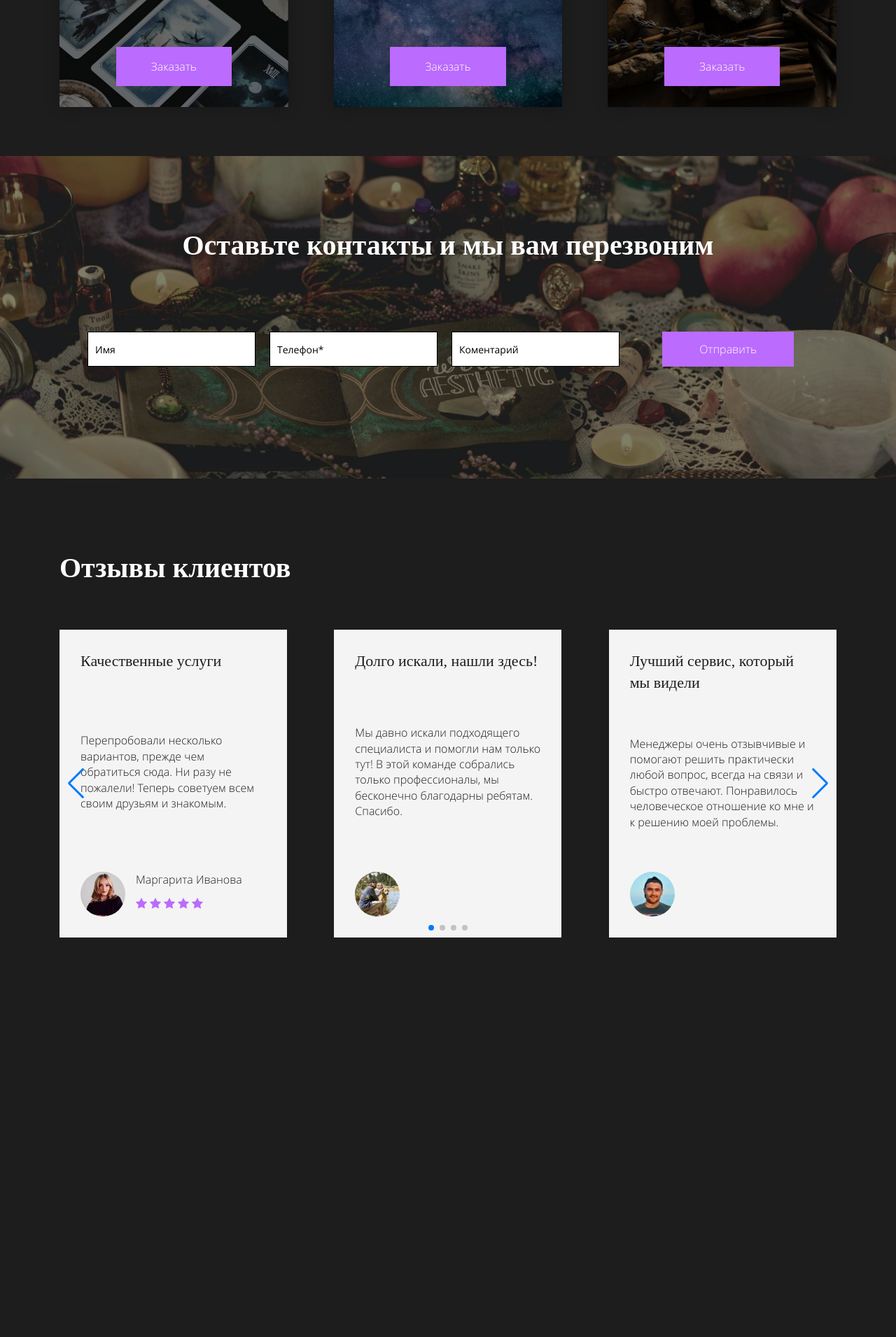
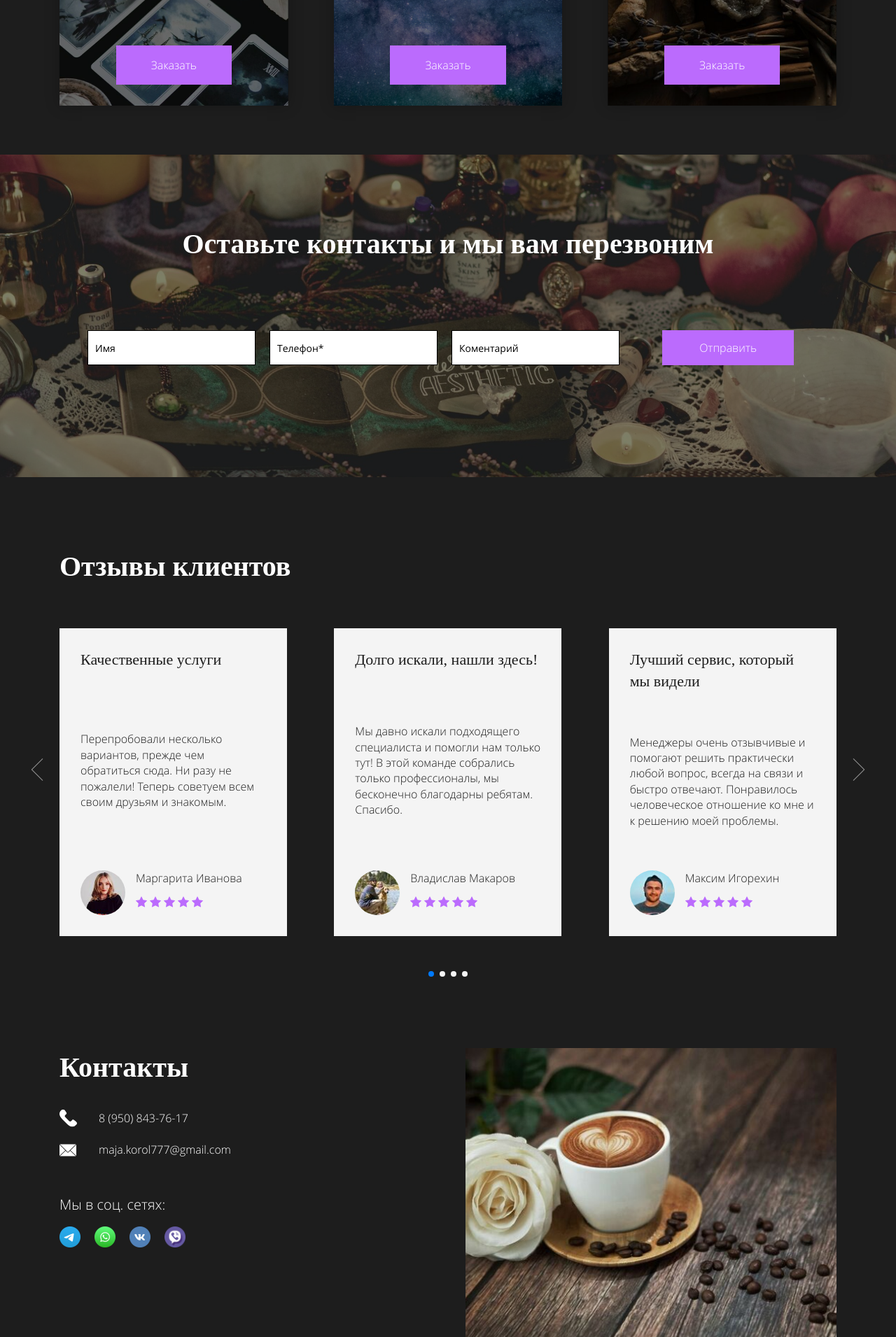
Before and after one commit to Shellect/darkmoon, a PHP site: page / in a window 1280 px wide. Shown: the part 1649-3560 px from the top of the page at 70% size. Before the commit the page ends 2989 px from the top, so only its background shows below. Run offline with PHP 8.4, Linux system fonts and the light colour scheme; some web fonts are replaced.

Commit message:
add footer

```diff
--- a/css/style.css
+++ b/css/style.css
@@ -102,19 +102,19 @@ main {
 
 .container {
    width: 100%;
-   padding: 0 30px;
+   padding: 0 64px;
    margin: 0 auto;
 }
 
 
 
 .header {
-   min-width: 1170px;
+   min-width: 1238px;
    border-bottom: 1px solid #d9d9d9;
 }
 
 .header__wrapper {
-   width: 1170px;
+   width: 1238px;
    padding: 10px 0;
    margin: 0 auto;
 }
@@ -192,7 +192,7 @@ main {
 
 
 .top {
-   width: 1170px;
+   width: 1238px;
    padding: 100px 0 25px;
    margin: 0 auto;
 }
@@ -214,12 +214,11 @@ main {
 
 
 .big-picture {
-   min-width: 1170px;
-   border-bottom: 1px solid #d9d9d9;
+   min-width: 1238px;
 }
 
 .big-picture__wrapper {
-   width: 1170px;
+   width: 1238px;
    padding: 65px 0 24px;
    margin: 0 auto;
 }
@@ -231,9 +230,9 @@ main {
 }
 
 .big-picture__bg {
-   width: 1170px;
+   width: 1238px;
    height: 350px;
-   margin-left: -35px;
+   margin-left: -64px;
    background: #fff url(../images/bg.jpg) center / cover no-repeat;
 }
 
@@ -253,12 +252,11 @@ main {
 
 
 .about {
-   min-width: 1170px;
-   border-bottom: 1px solid #d9d9d9;
+   min-width: 1238px;
 }
 
 .about__wrapper {
-   width: 1170px;
+   width: 1238px;
    padding: 70px 0;
    margin: 0 auto;
 }
@@ -270,11 +268,11 @@ main {
 
 
 .services {
-   min-width: 1170px;
+   min-width: 1238px;
 }
 
 .services__wrapper {
-   width: 1170px;
+   width: 1238px;
    padding: 70px 0;
    margin: 0 auto;
 }
@@ -379,7 +377,7 @@ main {
 
 
 .send-contacts {
-   min-width: 1170px;
+   min-width: 1238px;
 
    position: relative;
 
@@ -404,7 +402,7 @@ main {
 }
 
 .send-contacts__wrapper {
-   width: 1170px;
+   width: 1238px;
    padding: 100px 0 110px;
    margin: 0 auto;
 }
@@ -468,16 +466,21 @@ main {
 
 
 .reviews {
-   min-width: 1170px;
+   min-width: 1238px;
 }
 
 .reviews__wrapper {
-   width: 1170px;
-   padding: 100px 0 110px;
+   width: 1238px;
+   padding: 100px 0 100px;
    margin: 0 auto;
 }
 
+.reviews__wrapper .container {
+   padding: 0;
+}
+
 .reviews__title {
+   padding: 0 0 0 64px;
    margin: 0 0 60px;
 }
 
@@ -550,6 +553,168 @@ main {
    color: #BB6BFD;
 }
 
+
+
 .swiper {
-   width: 1110px;
+   width: 1238px;
+   height: 500px;
+   padding: 0 64px;
 }
+
+.swiper .swiper-pagination {
+   bottom: 0;
+}
+
+.swiper-pagination-bullet {
+   background: #F4F4F4;
+   opacity: 1;
+}
+
+.swiper-pagination-bullet-active {
+   background: #007aff;
+}
+
+.swiper-button-prev::after,
+.swiper-button-next::after {
+   display: none;
+}
+
+.swiper-button-prev,
+.swiper-button-next {
+   width: 64px;
+   height: 64px;
+
+   top: 192px;
+
+   opacity: 0.5;
+   transition: all linear 0.1s;
+}
+
+.swiper-button-prev:hover,
+.swiper-button-next:hover {
+   opacity: 1;
+}
+
+.swiper-button-prev {
+   left: 0;
+
+   background: transparent url(../images/slider-btn.svg) 50% 50% / 50% no-repeat;
+}
+.swiper-button-next {
+   right: 0;
+
+   background: transparent url(../images/slider-btn.svg) 50% 50% / 50% no-repeat;
+   transform: rotate(180deg);
+}
+
+
+
+.footer {
+   min-width: 1238px;
+
+   font-family: 'Open Sans', sans-serif;
+   font-size: 16px;
+   font-weight: 300;
+   line-height: 1.4;
+}
+
+.footer__wrapper {
+   width: 1238px;
+   padding: 0 0 80px;
+   margin: 0 auto;
+}
+
+.footer__inner {
+   display: flex;
+   justify-content: space-between;
+}
+
+.footer__title {
+   margin: 0 0 30px;
+}
+
+.footer__tel,
+.footer__email {
+   display: block;
+   padding: 3px 0 3px 56px;
+
+   position: relative;
+}
+
+.footer__email {
+   margin: 17px 0 0;
+}
+
+.footer__tel::before,
+.footer__email::before {
+   content: '';
+
+   position: absolute;
+   left: 0;
+   top: 50%;
+
+   transform: translateY(-50%);
+}
+
+.footer__tel::before {
+   width: 25px;
+   height: 25px;
+
+   background: url(../images/phone-icon.svg) center no-repeat;
+}
+
+.footer__email::before {
+   width: 24px;
+   height: 24px;
+
+   background: url(../images/email-icon.svg) center no-repeat;
+}
+
+
+
+.social-media {
+   margin: 50px 0 0;
+}
+
+.social-media__title {
+   font-family: 'Open Sans', sans-serif;
+   font-size: 20px;
+   font-weight: 300;
+   line-height: 1.4;
+}
+
+.social-media__list {
+   display: flex;
+   padding: 0;
+   margin: 17px 0 0 -20px;
+
+   list-style: none;
+}
+
+.social-media__item {
+   margin: 0 0 0 20px;
+}
+
+.social-media__link {
+   display: block;
+   width: 30px;
+   height: 30px;
+}
+
+.social-media__icon {
+   width: 100%;
+   height: 100%;
+}
+
+
+
+.footer__figure {
+   width: 530px;
+}
+
+.footer__img {
+   width: 100%;
+   height: 100%;
+
+   object-fit: cover;
+}
--- a/index.html
+++ b/index.html
@@ -256,6 +256,66 @@
                                     <div class="reviews__card-photo">
                                        <img class="reviews__card-img" src="images/reviewer-2.jpg" alt="reviewer">
                                     </div>
+                                    <div class="reviews__card-info">
+                                       <p class="reviews__card-name">Владислав Макаров</p>
+                                       <ul class="reviews__card-rating">
+                                          <li class="reviews__card-star">
+                                             <svg fill="#BB6BFD" version="1.1" id="Capa_1" xmlns="http://www.w3.org/2000/svg" xmlns:xlink="http://www.w3.org/1999/xlink" x="0px" y="0px" viewBox="0 0 55.867 55.867" style="enable-background:new 0 0 55.867 55.867;" xml:space="preserve">
+                                                <path d="M55.818,21.578c-0.118-0.362-0.431-0.626-0.808-0.681L36.92,18.268L28.83,1.876c-0.168-0.342-0.516-0.558-0.896-0.558
+                                                   s-0.729,0.216-0.896,0.558l-8.091,16.393l-18.09,2.629c-0.377,0.055-0.689,0.318-0.808,0.681c-0.117,0.361-0.02,0.759,0.253,1.024
+                                                   l13.091,12.76l-3.091,18.018c-0.064,0.375,0.09,0.754,0.397,0.978c0.309,0.226,0.718,0.255,1.053,0.076l16.182-8.506l16.18,8.506
+                                                   c0.146,0.077,0.307,0.115,0.466,0.115c0.207,0,0.413-0.064,0.588-0.191c0.308-0.224,0.462-0.603,0.397-0.978l-3.09-18.017
+                                                   l13.091-12.761C55.838,22.336,55.936,21.939,55.818,21.578z">
+                                                </path>
+                                                <g></g><g></g><g></g><g></g><g></g><g></g><g></g><g></g><g></g><g></g><g></g><g></g><g></g><g></g><g></g>
+                                             </svg>
+                                          </li>
+                                          <li class="reviews__card-star">
+                                             <svg fill="#BB6BFD" version="1.1" id="Capa_1" xmlns="http://www.w3.org/2000/svg" xmlns:xlink="http://www.w3.org/1999/xlink" x="0px" y="0px" viewBox="0 0 55.867 55.867" style="enable-background:new 0 0 55.867 55.867;" xml:space="preserve">
+                                                <path d="M55.818,21.578c-0.118-0.362-0.431-0.626-0.808-0.681L36.92,18.268L28.83,1.876c-0.168-0.342-0.516-0.558-0.896-0.558
+                                                   s-0.729,0.216-0.896,0.558l-8.091,16.393l-18.09,2.629c-0.377,0.055-0.689,0.318-0.808,0.681c-0.117,0.361-0.02,0.759,0.253,1.024
+                                                   l13.091,12.76l-3.091,18.018c-0.064,0.375,0.09,0.754,0.397,0.978c0.309,0.226,0.718,0.255,1.053,0.076l16.182-8.506l16.18,8.506
+                                                   c0.146,0.077,0.307,0.115,0.466,0.115c0.207,0,0.413-0.064,0.588-0.191c0.308-0.224,0.462-0.603,0.397-0.978l-3.09-18.017
+                                                   l13.091-12.761C55.838,22.336,55.936,21.939,55.818,21.578z">
+                                                </path>
+                                                <g></g><g></g><g></g><g></g><g></g><g></g><g></g><g></g><g></g><g></g><g></g><g></g><g></g><g></g><g></g>
+                                             </svg>
+                                          </li>
+                                          <li class="reviews__card-star">
+                                             <svg fill="#BB6BFD" version="1.1" id="Capa_1" xmlns="http://www.w3.org/2000/svg" xmlns:xlink="http://www.w3.org/1999/xlink" x="0px" y="0px" viewBox="0 0 55.867 55.867" style="enable-background:new 0 0 55.867 55.867;" xml:space="preserve">
+                                                <path d="M55.818,21.578c-0.118-0.362-0.431-0.626-0.808-0.681L36.92,18.268L28.83,1.876c-0.168-0.342-0.516-0.558-0.896-0.558
+                                                   s-0.729,0.216-0.896,0.558l-8.091,16.393l-18.09,2.629c-0.377,0.055-0.689,0.318-0.808,0.681c-0.117,0.361-0.02,0.759,0.253,1.024
+                                                   l13.091,12.76l-3.091,18.018c-0.064,0.375,0.09,0.754,0.397,0.978c0.309,0.226,0.718,0.255,1.053,0.076l16.182-8.506l16.18,8.506
+                                                   c0.146,0.077,0.307,0.115,0.466,0.115c0.207,0,0.413-0.064,0.588-0.191c0.308-0.224,0.462-0.603,0.397-0.978l-3.09-18.017
+                                                   l13.091-12.761C55.838,22.336,55.936,21.939,55.818,21.578z">
+                                                </path>
+                                                <g></g><g></g><g></g><g></g><g></g><g></g><g></g><g></g><g></g><g></g><g></g><g></g><g></g><g></g><g></g>
+                                             </svg>
+                                          </li>
+                                          <li class="reviews__card-star">
+                                             <svg fill="#BB6BFD" version="1.1" id="Capa_1" xmlns="http://www.w3.org/2000/svg" xmlns:xlink="http://www.w3.org/1999/xlink" x="0px" y="0px" viewBox="0 0 55.867 55.867" style="enable-background:new 0 0 55.867 55.867;" xml:space="preserve">
+                                                <path d="M55.818,21.578c-0.118-0.362-0.431-0.626-0.808-0.681L36.92,18.268L28.83,1.876c-0.168-0.342-0.516-0.558-0.896-0.558
+                                                   s-0.729,0.216-0.896,0.558l-8.091,16.393l-18.09,2.629c-0.377,0.055-0.689,0.318-0.808,0.681c-0.117,0.361-0.02,0.759,0.253,1.024
+                                                   l13.091,12.76l-3.091,18.018c-0.064,0.375,0.09,0.754,0.397,0.978c0.309,0.226,0.718,0.255,1.053,0.076l16.182-8.506l16.18,8.506
+                                                   c0.146,0.077,0.307,0.115,0.466,0.115c0.207,0,0.413-0.064,0.588-0.191c0.308-0.224,0.462-0.603,0.397-0.978l-3.09-18.017
+                                                   l13.091-12.761C55.838,22.336,55.936,21.939,55.818,21.578z">
+                                                </path>
+                                                <g></g><g></g><g></g><g></g><g></g><g></g><g></g><g></g><g></g><g></g><g></g><g></g><g></g><g></g><g></g>
+                                             </svg>
+                                          </li>
+                                          <li class="reviews__card-star">
+                                             <svg fill="#BB6BFD" version="1.1" id="Capa_1" xmlns="http://www.w3.org/2000/svg" xmlns:xlink="http://www.w3.org/1999/xlink" x="0px" y="0px" viewBox="0 0 55.867 55.867" style="enable-background:new 0 0 55.867 55.867;" xml:space="preserve">
+                                                <path d="M55.818,21.578c-0.118-0.362-0.431-0.626-0.808-0.681L36.92,18.268L28.83,1.876c-0.168-0.342-0.516-0.558-0.896-0.558
+                                                   s-0.729,0.216-0.896,0.558l-8.091,16.393l-18.09,2.629c-0.377,0.055-0.689,0.318-0.808,0.681c-0.117,0.361-0.02,0.759,0.253,1.024
+                                                   l13.091,12.76l-3.091,18.018c-0.064,0.375,0.09,0.754,0.397,0.978c0.309,0.226,0.718,0.255,1.053,0.076l16.182-8.506l16.18,8.506
+                                                   c0.146,0.077,0.307,0.115,0.466,0.115c0.207,0,0.413-0.064,0.588-0.191c0.308-0.224,0.462-0.603,0.397-0.978l-3.09-18.017
+                                                   l13.091-12.761C55.838,22.336,55.936,21.939,55.818,21.578z">
+                                                </path>
+                                                <g></g><g></g><g></g><g></g><g></g><g></g><g></g><g></g><g></g><g></g><g></g><g></g><g></g><g></g><g></g>
+                                             </svg>
+                                          </li>
+                                       </ul>
+                                    </div>
                                  </div>
                               </div>
                            </div>
@@ -270,6 +330,66 @@
                                  <div class="reviews__card-box">
                                     <div class="reviews__card-photo">
                                        <img class="reviews__card-img" src="images/reviewer-3.jpg" alt="reviewer">
+                                    </div>
+                                    <div class="reviews__card-info">
+                                       <p class="reviews__card-name">Максим Игорехин</p>
+                                       <ul class="reviews__card-rating">
+                                          <li class="reviews__card-star">
+                                             <svg fill="#BB6BFD" version="1.1" id="Capa_1" xmlns="http://www.w3.org/2000/svg" xmlns:xlink="http://www.w3.org/1999/xlink" x="0px" y="0px" viewBox="0 0 55.867 55.867" style="enable-background:new 0 0 55.867 55.867;" xml:space="preserve">
+                                                <path d="M55.818,21.578c-0.118-0.362-0.431-0.626-0.808-0.681L36.92,18.268L28.83,1.876c-0.168-0.342-0.516-0.558-0.896-0.558
+                                                   s-0.729,0.216-0.896,0.558l-8.091,16.393l-18.09,2.629c-0.377,0.055-0.689,0.318-0.808,0.681c-0.117,0.361-0.02,0.759,0.253,1.024
+                                                   l13.091,12.76l-3.091,18.018c-0.064,0.375,0.09,0.754,0.397,0.978c0.309,0.226,0.718,0.255,1.053,0.076l16.182-8.506l16.18,8.506
+                                                   c0.146,0.077,0.307,0.115,0.466,0.115c0.207,0,0.413-0.064,0.588-0.191c0.308-0.224,0.462-0.603,0.397-0.978l-3.09-18.017
+                                                   l13.091-12.761C55.838,22.336,55.936,21.939,55.818,21.578z">
+                                                </path>
+                                                <g></g><g></g><g></g><g></g><g></g><g></g><g></g><g></g><g></g><g></g><g></g><g></g><g></g><g></g><g></g>
+                                             </svg>
+                                          </li>
+                                          <li class="reviews__card-star">
+                                             <svg fill="#BB6BFD" version="1.1" id="Capa_1" xmlns="http://www.w3.org/2000/svg" xmlns:xlink="http://www.w3.org/1999/xlink" x="0px" y="0px" viewBox="0 0 55.867 55.867" style="enable-background:new 0 0 55.867 55.867;" xml:space="preserve">
+                                                <path d="M55.818,21.578c-0.118-0.362-0.431-0.626-0.808-0.681L36.92,18.268L28.83,1.876c-0.168-0.342-0.516-0.558-0.896-0.558
+                                                   s-0.729,0.216-0.896,0.558l-8.091,16.393l-18.09,2.629c-0.377,0.055-0.689,0.318-0.808,0.681c-0.117,0.361-0.02,0.759,0.253,1.024
+                                                   l13.091,12.76l-3.091,18.018c-0.064,0.375,0.09,0.754,0.397,0.978c0.309,0.226,0.718,0.255,1.053,0.076l16.182-8.506l16.18,8.506
+                                                   c0.146,0.077,0.307,0.115,0.466,0.115c0.207,0,0.413-0.064,0.588-0.191c0.308-0.224,0.462-0.603,0.397-0.978l-3.09-18.017
+                                                   l13.091-12.761C55.838,22.336,55.936,21.939,55.818,21.578z">
+                                                </path>
+                                                <g></g><g></g><g></g><g></g><g></g><g></g><g></g><g></g><g></g><g></g><g></g><g></g><g></g><g></g><g></g>
+                                             </svg>
+                                          </li>
+                                          <li class="reviews__card-star">
+                                             <svg fill="#BB6BFD" version="1.1" id="Capa_1" xmlns="http://www.w3.org/2000/svg" xmlns:xlink="http://www.w3.org/1999/xlink" x="0px" y="0px" viewBox="0 0 55.867 55.867" style="enable-background:new 0 0 55.867 55.867;" xml:space="preserve">
+                                                <path d="M55.818,21.578c-0.118-0.362-0.431-0.626-0.808-0.681L36.92,18.268L28.83,1.876c-0.168-0.342-0.516-0.558-0.896-0.558
+                                                   s-0.729,0.216-0.896,0.558l-8.091,16.393l-18.09,2.629c-0.377,0.055-0.689,0.318-0.808,0.681c-0.117,0.361-0.02,0.759,0.253,1.024
+                                                   l13.091,12.76l-3.091,18.018c-0.064,0.375,0.09,0.754,0.397,0.978c0.309,0.226,0.718,0.255,1.053,0.076l16.182-8.506l16.18,8.506
+                                                   c0.146,0.077,0.307,0.115,0.466,0.115c0.207,0,0.413-0.064,0.588-0.191c0.308-0.224,0.462-0.603,0.397-0.978l-3.09-18.017
+                                                   l13.091-12.761C55.838,22.336,55.936,21.939,55.818,21.578z">
+                                                </path>
+                                                <g></g><g></g><g></g><g></g><g></g><g></g><g></g><g></g><g></g><g></g><g></g><g></g><g></g><g></g><g></g>
+                                             </svg>
+                                          </li>
+                                          <li class="reviews__card-star">
+                                             <svg fill="#BB6BFD" version="1.1" id="Capa_1" xmlns="http://www.w3.org/2000/svg" xmlns:xlink="http://www.w3.org/1999/xlink" x="0px" y="0px" viewBox="0 0 55.867 55.867" style="enable-background:new 0 0 55.867 55.867;" xml:space="preserve">
+                                                <path d="M55.818,21.578c-0.118-0.362-0.431-0.626-0.808-0.681L36.92,18.268L28.83,1.876c-0.168-0.342-0.516-0.558-0.896-0.558
+                                                   s-0.729,0.216-0.896,0.558l-8.091,16.393l-18.09,2.629c-0.377,0.055-0.689,0.318-0.808,0.681c-0.117,0.361-0.02,0.759,0.253,1.024
+                                                   l13.091,12.76l-3.091,18.018c-0.064,0.375,0.09,0.754,0.397,0.978c0.309,0.226,0.718,0.255,1.053,0.076l16.182-8.506l16.18,8.506
+                                                   c0.146,0.077,0.307,0.115,0.466,0.115c0.207,0,0.413-0.064,0.588-0.191c0.308-0.224,0.462-0.603,0.397-0.978l-3.09-18.017
+                                                   l13.091-12.761C55.838,22.336,55.936,21.939,55.818,21.578z">
+                                                </path>
+                                                <g></g><g></g><g></g><g></g><g></g><g></g><g></g><g></g><g></g><g></g><g></g><g></g><g></g><g></g><g></g>
+                                             </svg>
+                                          </li>
+                                          <li class="reviews__card-star">
+                                             <svg fill="#BB6BFD" version="1.1" id="Capa_1" xmlns="http://www.w3.org/2000/svg" xmlns:xlink="http://www.w3.org/1999/xlink" x="0px" y="0px" viewBox="0 0 55.867 55.867" style="enable-background:new 0 0 55.867 55.867;" xml:space="preserve">
+                                                <path d="M55.818,21.578c-0.118-0.362-0.431-0.626-0.808-0.681L36.92,18.268L28.83,1.876c-0.168-0.342-0.516-0.558-0.896-0.558
+                                                   s-0.729,0.216-0.896,0.558l-8.091,16.393l-18.09,2.629c-0.377,0.055-0.689,0.318-0.808,0.681c-0.117,0.361-0.02,0.759,0.253,1.024
+                                                   l13.091,12.76l-3.091,18.018c-0.064,0.375,0.09,0.754,0.397,0.978c0.309,0.226,0.718,0.255,1.053,0.076l16.182-8.506l16.18,8.506
+                                                   c0.146,0.077,0.307,0.115,0.466,0.115c0.207,0,0.413-0.064,0.588-0.191c0.308-0.224,0.462-0.603,0.397-0.978l-3.09-18.017
+                                                   l13.091-12.761C55.838,22.336,55.936,21.939,55.818,21.578z">
+                                                </path>
+                                                <g></g><g></g><g></g><g></g><g></g><g></g><g></g><g></g><g></g><g></g><g></g><g></g><g></g><g></g><g></g>
+                                             </svg>
+                                          </li>
+                                       </ul>
                                     </div>
                                  </div>
                               </div>
@@ -293,8 +413,53 @@
          </div>
       </section>
 
+      <footer class="footer">
+         <div class="footer__wrapper">
+            <div class="container">
+               <div class="footer__inner">
+                  <div class="footer__info">
+                     <h3 class="title footer__title">
+                        Контакты
+                     </h3>
+                     <div class="footer__box">
+                        <a class="footer__tel" href="tel:89508437617">8 (950) 843-76-17</a>
+                        <a class="footer__email" href="mailto:maja.korol777@gmail.com">maja.korol777@gmail.com</a>
+                        <div class="social-media">
+                           <h4 class="social-media__title">Мы в соц. сетях:</h4>
+                           <ul class="social-media__list">
+                              <li class="social-media__item">
+                                 <a class="social-media__link" href="#">
+                                    <img class="social-media__icon" src="images/telegram-icon.png" alt="telegram-link">
+                                 </a>
+                              </li>
+                              <li class="social-media__item">
+                                 <a class="social-media__link" href="#">
+                                    <img class="social-media__icon" src="images/whatsapp-icon.png" alt="telegram-link">
+                                 </a>
+                              </li>
+                              <li class="social-media__item">
+                                 <a class="social-media__link" href="#">
+                                    <img class="social-media__icon" src="images/vk-icon.png" alt="telegram-link">
+                                 </a>
+                              </li>
+                              <li class="social-media__item">
+                                 <a class="social-media__link" href="#">
+                                    <img class="social-media__icon" src="images/viber-icon.png" alt="telegram-link">
+                                 </a>
+                              </li>
+                           </ul>
+                        </div>
+                     </div>
+                  </div>
+                  <figure class="footer__figure">
+                     <img class="footer__img" src="images/footer-img.jpg" alt="coffee">
+                  </figure>
+               </div>
+            </div>
+         </div>
+      </footer>
+
    </main>
-
 
    <script src="https://cdn.jsdelivr.net/npm/swiper@11/swiper-bundle.min.js"></script>
    <script src="js/script.js"></script>
--- a/js/script.js
+++ b/js/script.js
@@ -1,18 +1,12 @@
 const swiper = new Swiper('.swiper', {
-   // Optional parameters
    loop: true,
-
-   // If we need pagination
    pagination: {
       el: '.swiper-pagination',
    },
-
-   // Navigation arrows
    navigation: {
       nextEl: '.swiper-button-next',
       prevEl: '.swiper-button-prev',
    },
    slidesPerView: 3,
    spaceBetween: 67
-
 });
```
Also changed, not shown: images/email-icon.svg (added), images/phone-icon.svg (added), images/slider-btn.svg (added), images/telegram-icon.png (added), images/viber-icon.png (added), images/vk-icon.png (added), images/whatsapp-icon.png (added).
